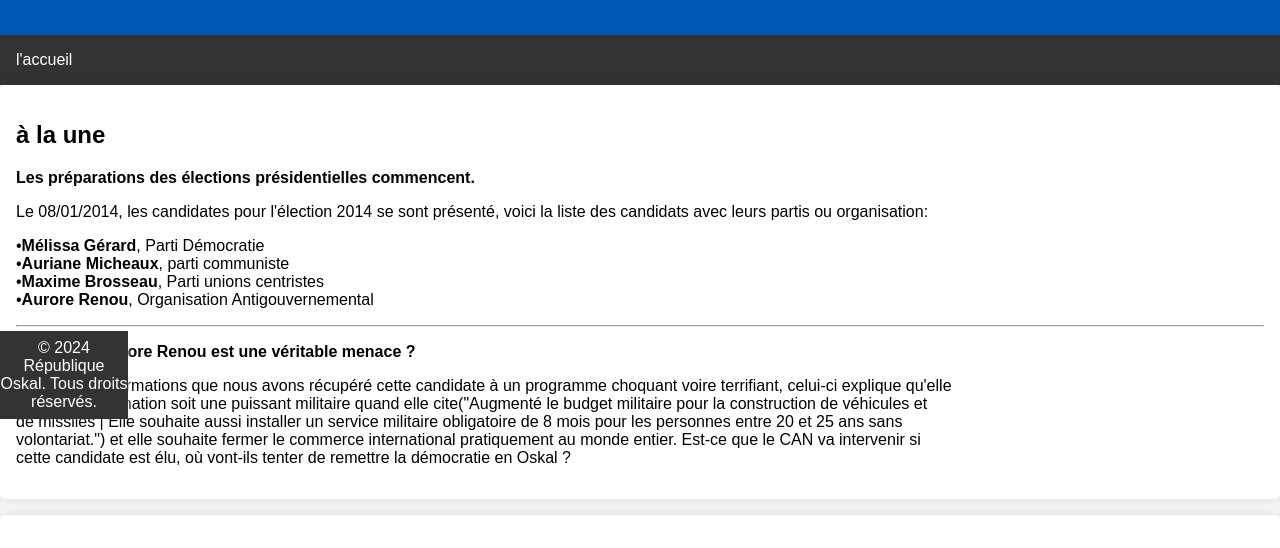
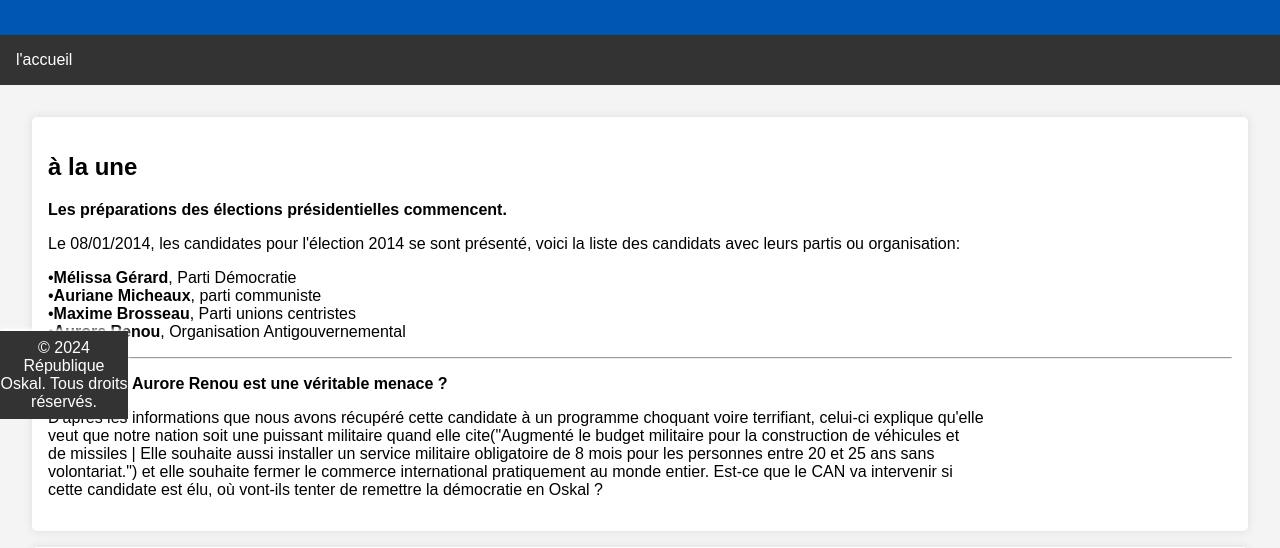
Before and after one commit to MondeCommun0/gouvernement-Oskal, a plain HTML site: page ppno.html in a window 1280 px wide. Shown: the part 381-929 px from the top of the page. Drawn offline with Linux system fonts and the light colour scheme.

Commit message:
Update ppno.html

```diff
--- a/ppno.html
+++ b/ppno.html
@@ -14,7 +14,7 @@
     <nav>
         <a href="index.html">l'accueil</a>
     </nav>
-    <div class="centered-container">
+    <div class="container">
         <section id="actualites" class="section">
             <h2>à la une</h2>
             <p><strong>Les préparations des élections présidentielles commencent.</strong></p>
```
